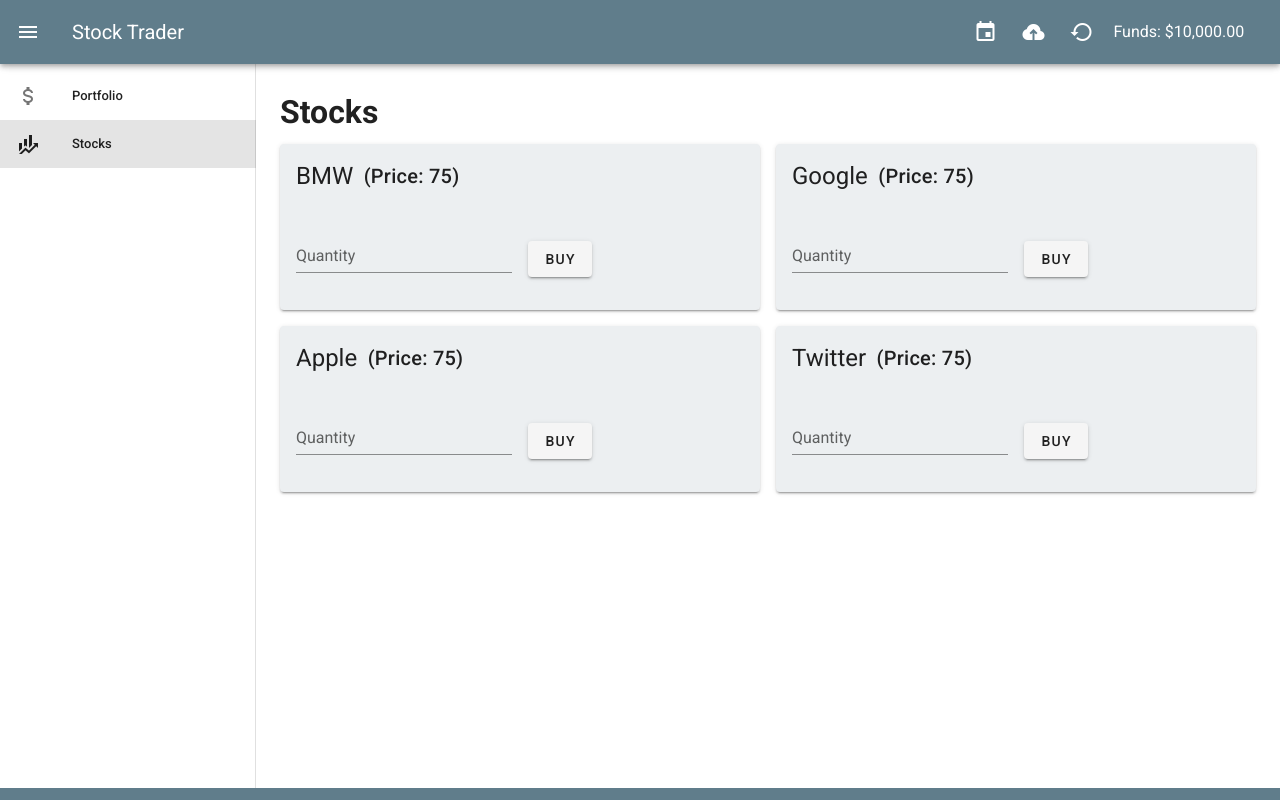
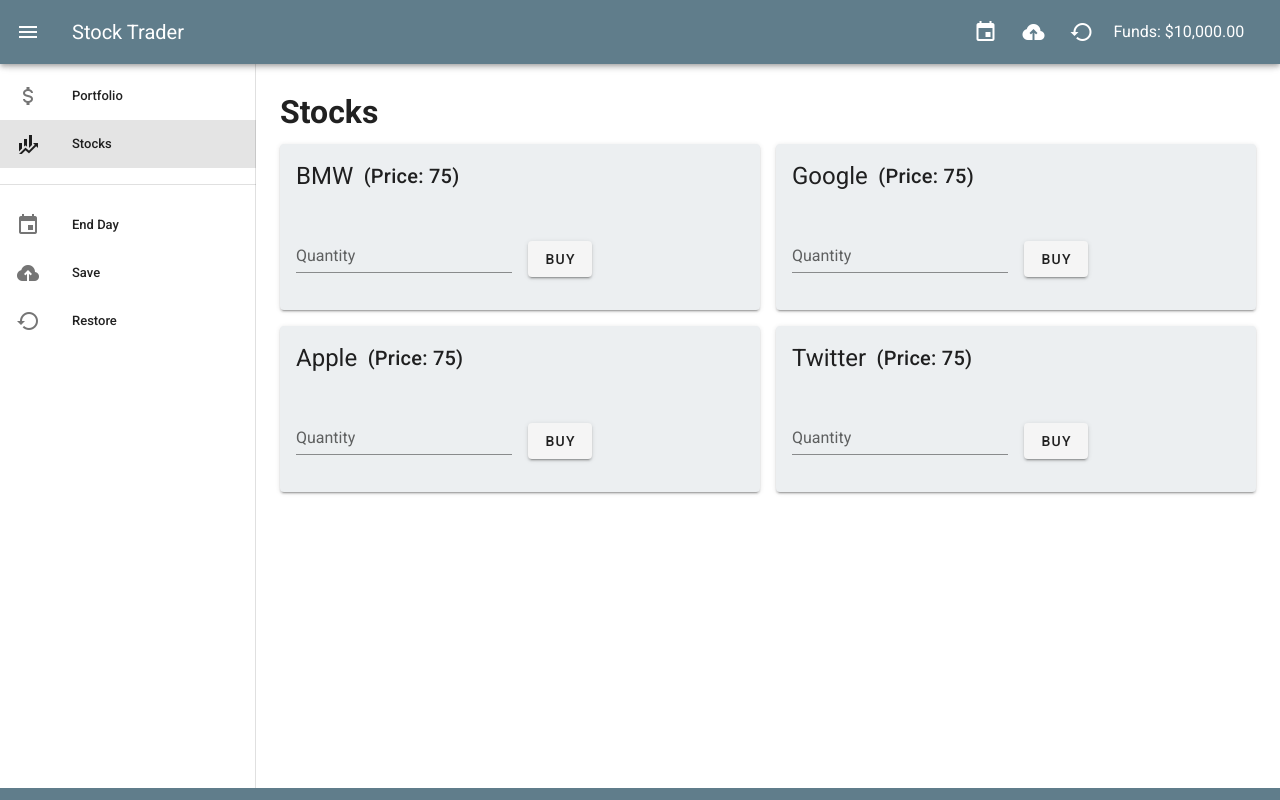
Before and after one commit to jsteinshouer/stock-trader, a Vue app: page /#/stocks in a window 1280 px wide. Built offline with nearby package versions, Linux system fonts and the light colour scheme; what vue-resource would draw is missing.

Commit message:
Add actions to navigation

```diff
--- a/src/App.vue
+++ b/src/App.vue
@@ -36,6 +36,31 @@
                     </v-list-item-action>
                     <v-list-item-content>
                         <v-list-item-title>Stocks</v-list-item-title>
+                    </v-list-item-content>
+                </v-list-item>
+                <v-divider dark class="my-4"></v-divider>
+                <v-list-item @click="endDay">
+                    <v-list-item-action>
+                        <v-icon>mdi-calendar</v-icon>
+                    </v-list-item-action>
+                    <v-list-item-content>
+                        <v-list-item-title>End Day</v-list-item-title>
+                    </v-list-item-content>
+                </v-list-item>
+                <v-list-item @click="save">
+                    <v-list-item-action>
+                        <v-icon>mdi-cloud-upload</v-icon>
+                    </v-list-item-action>
+                    <v-list-item-content>
+                        <v-list-item-title>Save</v-list-item-title>
+                    </v-list-item-content>
+                </v-list-item>
+                <v-list-item @click="restore">
+                    <v-list-item-action>
+                        <v-icon>mdi-restore</v-icon>
+                    </v-list-item-action>
+                    <v-list-item-content>
+                        <v-list-item-title>Restore</v-list-item-title>
                     </v-list-item-content>
                 </v-list-item>
             </v-list>
```
